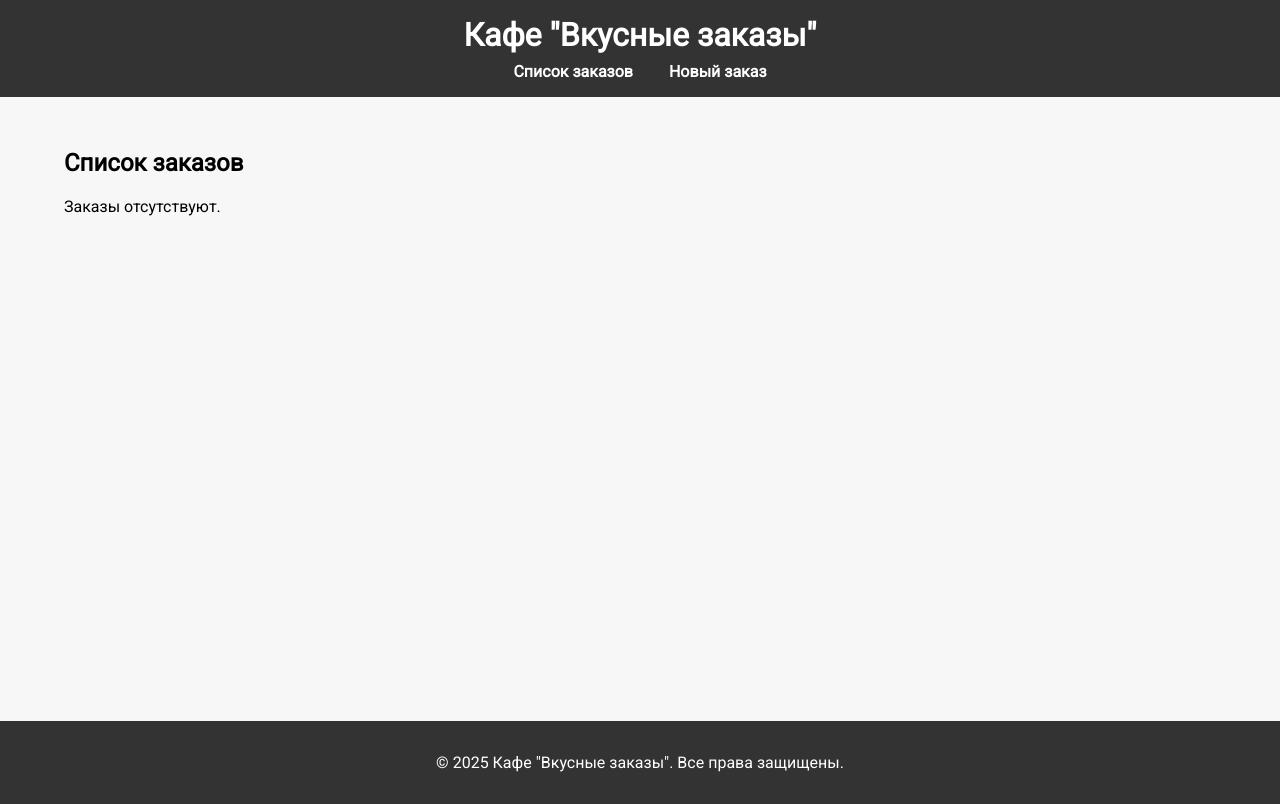
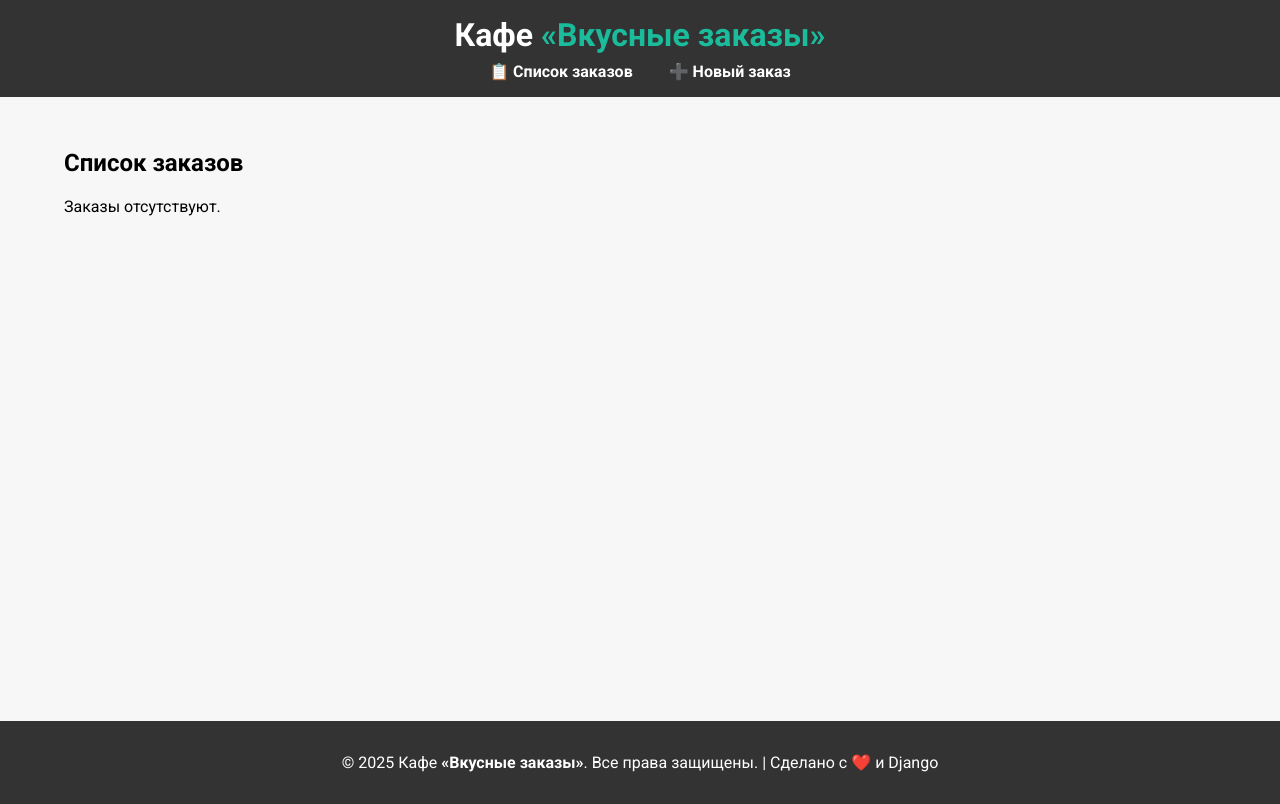
Before and after one commit to meloch287/Internship-effective-mobile, a Django app: page /orders/ in a window 1280 px wide. Run offline with Django 4.2, Linux system fonts and the light colour scheme; data that the repository does not hold is empty.

Commit message:
Update base.html
edit interface

```diff
--- a/orders/templates/base.html
+++ b/orders/templates/base.html
@@ -4,28 +4,31 @@
 <head>
   <meta charset="UTF-8">
   <title>{% block title %}Система управления заказами{% endblock %}</title>
+  <meta name="viewport" content="width=device-width, initial-scale=1.0">
   <link rel="stylesheet" href="{% static 'css/style.css' %}">
   <link rel="preconnect" href="https://fonts.googleapis.com">
   <link rel="preconnect" href="https://fonts.gstatic.com" crossorigin>
-  <link href="https://fonts.googleapis.com/css2?family=Roboto&display=swap" rel="stylesheet">
+  <link href="https://fonts.googleapis.com/css2?family=Roboto:wght@400;500;700&display=swap" rel="stylesheet">
 </head>
 <body>
   <header>
     <div class="container">
-      <h1>Кафе "Вкусные заказы"</h1>
+      <h1>Кафе <span style="color:#1abc9c">«Вкусные заказы»</span></h1>
       <nav>
-        <a href="{% url 'order_list' %}">Список заказов</a>
-        <a href="{% url 'order_create' %}">Новый заказ</a>
+        <a href="{% url 'order_list' %}">📋 Список заказов</a>
+        <a href="{% url 'order_create' %}">➕ Новый заказ</a>
       </nav>
     </div>
   </header>
+
   <main class="container">
     {% block content %}
     {% endblock %}
   </main>
+
   <footer>
     <div class="container">
-      <p>&copy; 2025 Кафе "Вкусные заказы". Все права защищены.</p>
+      <p>&copy; 2025 Кафе <strong>«Вкусные заказы»</strong>. Все права защищены. | Сделано с ❤️ и Django</p>
     </div>
   </footer>
 </body>
```
